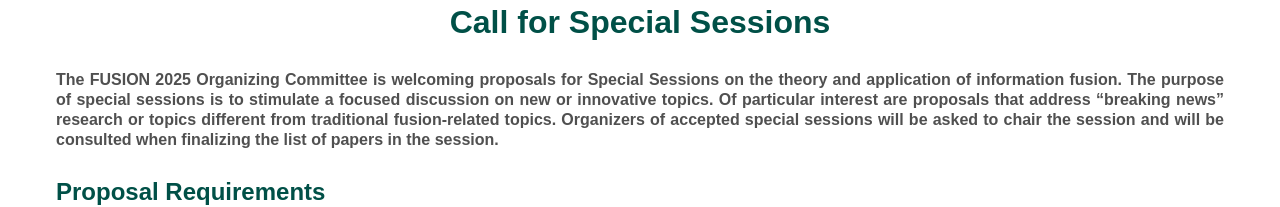
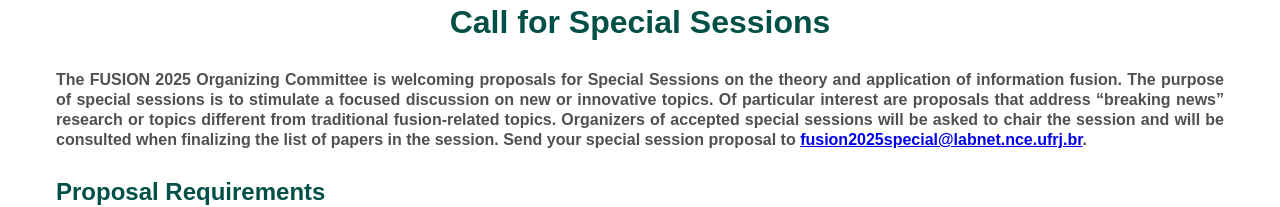
Before and after one commit to Fusion2025/web, a Nuxt app: page /call-for-special-sessions in a window 1280 px wide. Shown: the part 568-775 px from the top of the page. Built offline with nearby package versions, Linux system fonts and the light colour scheme.

Commit message:
fix: general fixes

```diff
--- a/pages/call-for-special-sessions.vue
+++ b/pages/call-for-special-sessions.vue
@@ -15,7 +15,10 @@
           address “breaking news” research or topics different from traditional
           fusion-related topics. Organizers of accepted special sessions will be
           asked to chair the session and will be consulted when finalizing the
-          list of papers in the session.
+          list of papers in the session. Send your special session proposal to
+          <NuxtLink to="mailto:fusion2025special@labnet.nce.ufrj.br"
+            >fusion2025special@labnet.nce.ufrj.br</NuxtLink
+          >.
         </p>
       </v-col>
       <v-col cols="12">
--- a/pages/call-for-tutorials.vue
+++ b/pages/call-for-tutorials.vue
@@ -45,11 +45,7 @@
           Proposals should be submitted as PDF files to
           <NuxtLink to="mailto:fusion2025@labnet.nce.ufrj.br"
             >fusion2025@labnet.nce.ufrj.br</NuxtLink
-          >
-          in a form that can be posted at
-          <!-- <NuxtLink to="/tutorials">https://fusion2025.org/tutorials</NuxtLink> -->
-          <NuxtLink to="/tutorials">Tutorials</NuxtLink>
-          after acceptance. A proposal needs to contain:
+          >. A proposal needs to contain:
         </p>
         <ul class="page-content pl-4 pl-md-6 pt-4">
           <li class="pt-2">The title of the proposed tutorial</li>
--- a/pages/organization.vue
+++ b/pages/organization.vue
@@ -48,12 +48,12 @@
 
     <v-row>
       <v-col>
-        <h1 class="page-title">Technical Program</h1>
+        <h1 class="page-title">Technical Program Chairs</h1>
       </v-col>
     </v-row>
     <v-row justify="space-evenly">
       <v-col
-        v-for="chair in technicalProgram"
+        v-for="chair in technicalProgramChairs"
         :key="chair.name"
         cols="12"
         md="4"
@@ -572,7 +572,7 @@
     picture: "paulo-costa.jpeg",
   },
 ];
-const technicalProgram = [
+const technicalProgramChairs = [
   {
     name: "Anne-Laure Jousselme",
     affiliation: "CS Group",
@@ -704,7 +704,7 @@
     picture: "placeholder.png",
   },
   {
-    name: "Paulo Braga",
+    name: "André Braga",
     affiliation: "Federal University of Ceará / EMBRAER",
     country: "Brazil",
     picture: "placeholder.png",
```
